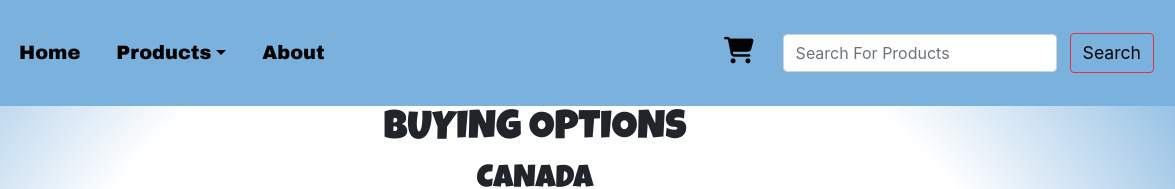
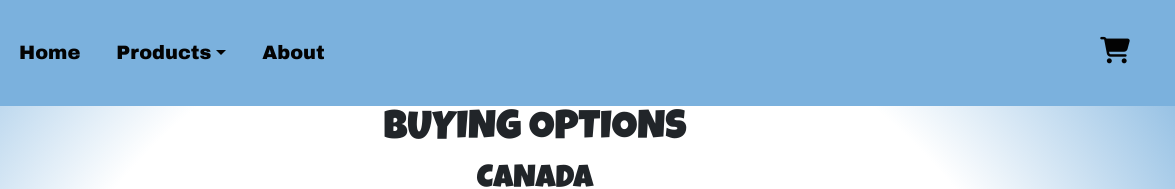
Before and after one commit to Rynestrm/COMP2081Project, a plain HTML site: page buyingOptions.html in a window 1280 px wide. Shown: the top 189 px of the page, 105-1280 px from the left. Drawn offline with nearby package versions, Linux system fonts and the light colour scheme.

Commit message:
added an ingnore file and changes to buying page

```diff
--- a/buyingOptions.html
+++ b/buyingOptions.html
@@ -46,10 +46,6 @@
         </li>
       </ul>
       <a href="#"><i class="fas fa-shopping-cart pr-4"></i></a>
-      <form class="form-inline my-2 my-lg-0">
-        <input class="form-control mr-sm-2" type="search" placeholder="Search For Products" aria-label="Search">
-        <button class=" btn my-2 btn-outline-danger" type="submit">Search</button>
-      </form>
     </div>
   </nav><!-- end of navbar-->
 
--- a/js/main.js
+++ b/js/main.js
@@ -1,5 +1,4 @@
 carousel = document.querySelector("#truckCarousel");
-
 
 // stagger carousel not working, dont know why
 setTimeout(function() {
```
Also changed, not shown: img/unused images/a9_large.jpg (deleted), img/unused images/a9_small.jpg (deleted), img/unused images/a9s_large.jpg (deleted), img/unused images/a9s_small.jpg (deleted), img/unused images/c9s_large.jpg (deleted), img/unused images/c9s_small.jpg (deleted), img/unused images/s9r_large.jpg (deleted), img/unused images/s9r_small.jpg (deleted), img/unused images/t9_large.jpg (deleted), img/unused images/t9_small.jpg (deleted), img/unused images/x9_large.jpg (deleted), img/unused images/x9_small.jpg (deleted), 1 other file.
